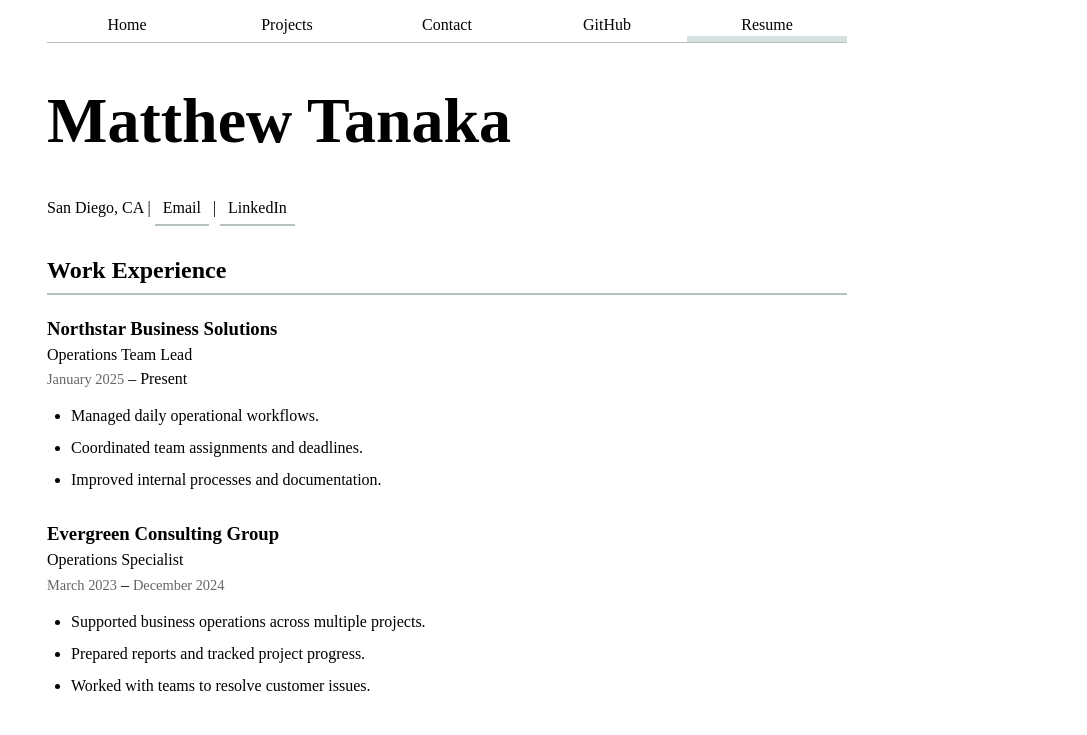
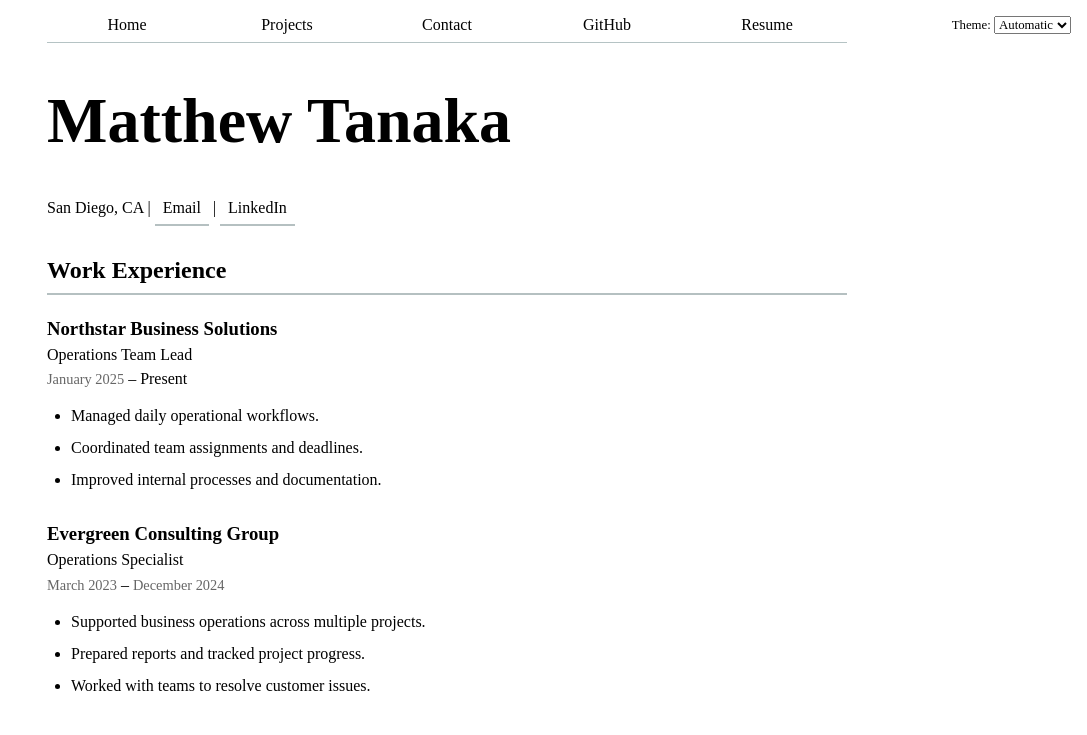
Before and after one commit to m1takeuc/portfolio, a plain HTML site: page Resume/index.html in a window 1280 px wide. Shown: the top 735 px of the page, without its empty margins (193-1280 px from the left). Drawn offline with Linux system fonts and the light colour scheme.

Commit message:
lab 3
added global.js

```diff
--- a/Resume/index.html
+++ b/Resume/index.html
@@ -7,13 +7,8 @@
     <link rel="stylesheet" href="../style.css">
 </head>
 <body class="resume">
-    <nav>
-        <a href="../">Home</a>
-        <a href="../projects/">Projects</a>
-        <a href="../contact/">Contact</a>
-        <a href="https://github.com/m1takeuc" target="_blank">GitHub</a>
-        <a href="../resume/" class="current">Resume</a>
-    </nav>
+
+    <script type="module" src="../global.js"></script>
 
     <h1>Matthew Tanaka</h1>
 
--- /dev/null
+++ b/global.js
@@ -0,0 +1,81 @@
+console.log('IT’S ALIVE!');
+
+function $$(selector, context = document) {
+    return Array.from(context.querySelectorAll(selector));
+}
+
+let pages = [
+    { url: '', title: 'Home' },
+    { url: 'projects/', title: 'Projects' },
+    { url: 'contact/', title: 'Contact' },
+    { url: 'https://github.com/m1takeuc', title: 'GitHub' },
+    { url: 'resume/', title: 'Resume' },
+];
+
+const BASE_PATH =
+    location.hostname === 'localhost' || location.hostname === '127.0.0.1'
+        ? '/'
+        : '/portfolio/';
+
+let nav = document.createElement('nav');
+document.body.prepend(nav);
+
+for (let p of pages) {
+    let url = p.url;
+    let title = p.title;
+
+    if (!url.startsWith('http')) {
+        url = BASE_PATH + url;
+    }
+
+    let a = document.createElement('a');
+    a.href = url;
+    a.textContent = title;
+
+    if (a.host === location.host && a.pathname === location.pathname) {
+        a.classList.add('current');
+    }
+
+    if (a.host !== location.host) {
+        a.target = '_blank';
+        a.rel = 'noopener noreferrer';
+    }
+
+    nav.append(a);
+}
+
+document.body.insertAdjacentHTML(
+    'afterbegin',
+    `
+    <label class="color-scheme">
+        Theme:
+        <select>
+            <option value="light dark">Automatic</option>
+            <option value="light">Light</option>
+            <option value="dark">Dark</option>
+        </select>
+    </label>
+    `
+);
+
+let select = document.querySelector('.color-scheme select');
+
+if ("colorScheme" in localStorage) {
+    document.documentElement.style.setProperty(
+        'color-scheme',
+        localStorage.colorScheme
+    );
+
+    select.value = localStorage.colorScheme;
+}
+
+select.addEventListener('input', function (event) {
+    console.log('color scheme changed to', event.target.value);
+
+    document.documentElement.style.setProperty(
+        'color-scheme',
+        event.target.value
+    );
+
+    localStorage.colorScheme = event.target.value;
+});
--- a/style.css
+++ b/style.css
@@ -1,4 +1,5 @@
 html {
+    color-scheme: light dark;
     --color-accent: oklch(65% 50% 0);
     accent-color: var(--color-accent);
 }
@@ -10,9 +11,10 @@ body {
 }
 
 nav {
+    --border-color: oklch(50% 10% 200 / 40%);
     display: flex;
     margin-bottom: 2em;
-    border-bottom: 1px solid oklch(80% 3% 200);
+    border-bottom: 1px solid var(--border-color);
 }
 
 nav a {
@@ -24,7 +26,7 @@ nav a {
 }
 
 nav a.current {
-    border-bottom: 0.4em solid oklch(90% 3% 200);
+    border-bottom: 0.4em solid var(--border-color);
     padding-bottom: 0.1em;
 }
 
@@ -33,11 +35,10 @@ nav a:hover {
     padding-bottom: 0.1em;
 }
 
-/* Contact Form */
-
 input,
 textarea,
-button {
+button,
+select {
     font: inherit;
 }
 
@@ -57,8 +58,6 @@ form button {
     grid-column: 1 / -1;
 }
 
-/* Projects */
-
 .projects {
     display: grid;
     grid-template-columns: repeat(auto-fill, minmax(15em, 1fr));
@@ -75,8 +74,6 @@ form button {
     margin: 0;
 }
 
-/* General Typography */
-
 h1 {
     font-size: 400%;
 }
@@ -85,8 +82,6 @@ h1, h2, h3, h4, h5, h6 {
     line-height: 1.1;
     text-wrap: balance;
 }
-
-/* Resume Styling */
 
 .resume section {
     margin-block: 2.5em;
@@ -134,3 +129,10 @@ h1, h2, h3, h4, h5, h6 {
 .resume p a:hover {
     border-bottom: 2px solid var(--color-accent);
 }
+
+.color-scheme {
+    position: absolute;
+    top: 1rem;
+    right: 1rem;
+    font-size: 80%;
+}
```
Also changed, not shown: contact/index.html (+1 -9 lines), index.html (+1 -7 lines), projects/index.html (+1 -8 lines).
